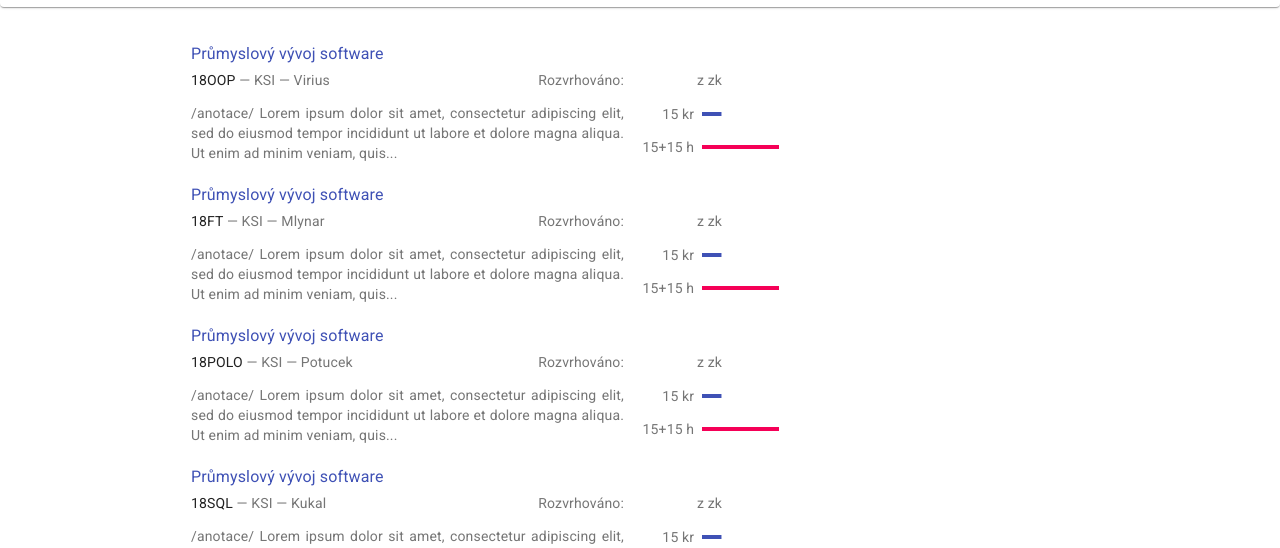
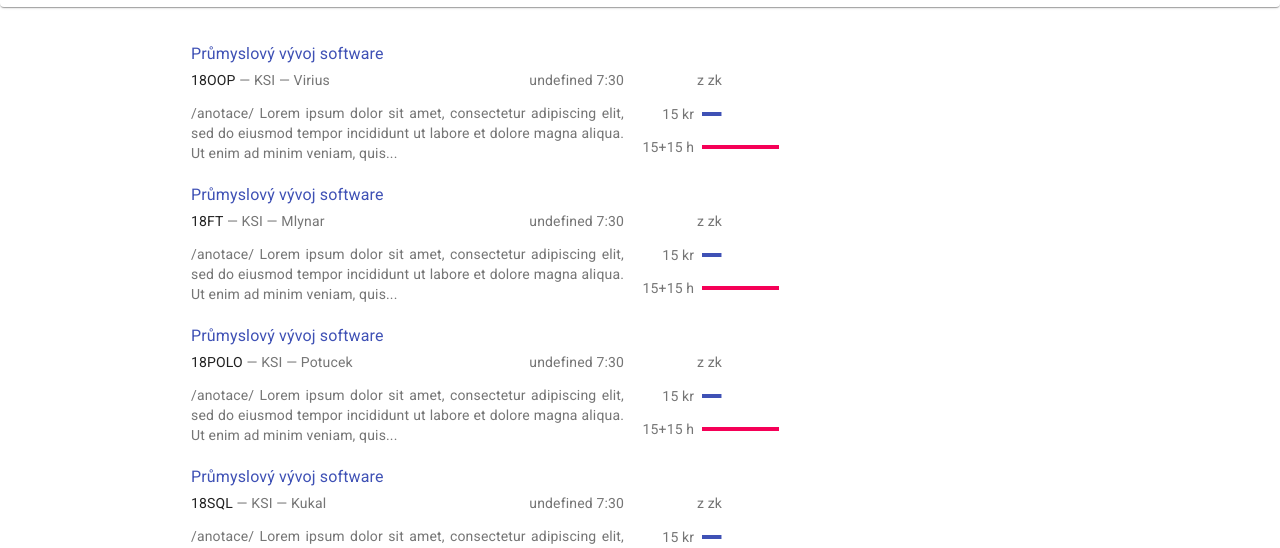
Before and after one commit to jandoubek/pvs-2020-lectures, a React (Create React App) app: page /search in a window 1280 px wide. Shown: the part 221-769 px from the top of the page. Built offline with nearby package versions, Linux system fonts and the light colour scheme.

Commit message:
Added time to the timetable note

```diff
--- a/src/SubjectPreview.js
+++ b/src/SubjectPreview.js
@@ -99,9 +99,9 @@ const ItemTimetable = ({subject, align="left"}) => {
     return (
         // TODO Put real values here (rozvrh)
         <Typography variant="body2" align={align} gutterBottom>
-            {"Rozvrhováno: "}{formatDay(subject.day)}
-            {subject.day === 4 ? ", úterý" : null}
-            {subject.day === 1 ? ", pátek" : null}
+            {formatDay(subject.day) + " 7:30"}
+            {subject.day === 4 ? ", úterý 17:30" : null}
+            {subject.day === 1 ? ", pátek 18:30" : null}
         </Typography>
     );
 };
```
